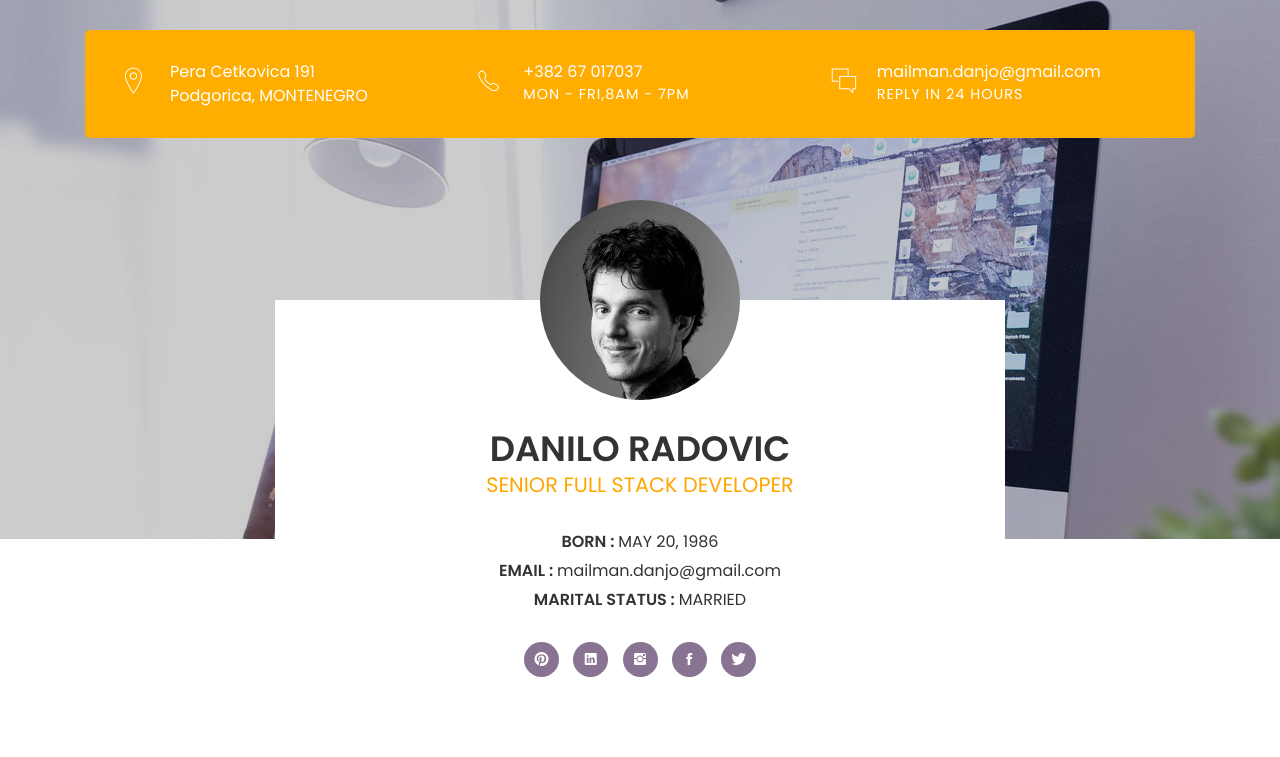
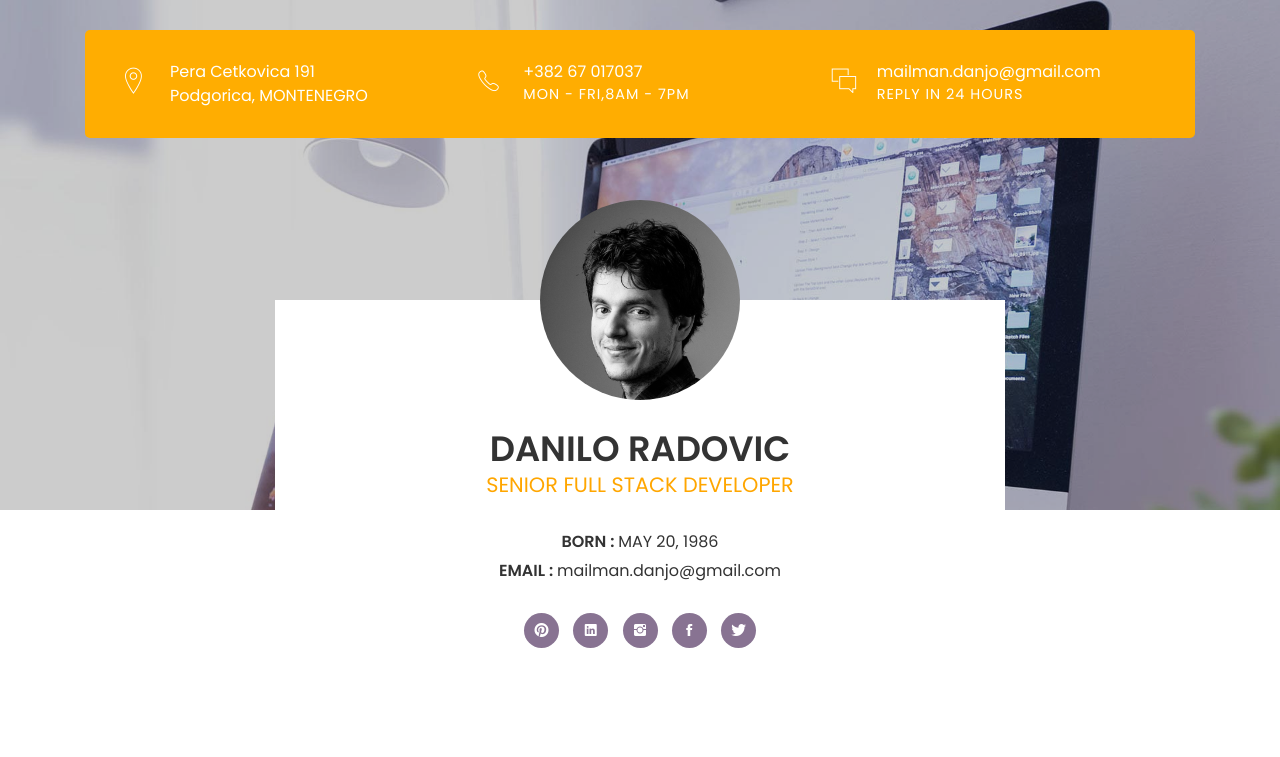
Before and after one commit to daniloradovic/daniloradovic.github.io, a plain HTML site: page index.html in a window 1280 px wide. Shown: the top 757 px of the page. Drawn offline with Linux system fonts and the light colour scheme; files whose address does not match are found by name.

Commit message:
create cname file

```diff
--- a/index.html
+++ b/index.html
@@ -78,7 +78,6 @@
 						<ul class="information margin-tb-30">
 							<li><b>BORN : </b>MAY 20, 1986</li>
 							<li><b>EMAIL : </b>mailman.danjo@gmail.com</li>
-							<li><b>MARITAL STATUS : </b>MARRIED</li>
 						</ul>
 						<ul class="social-icons">
 							<li><a href="https://www.pinterest.com/daniloradovic/"><i class="ion-social-pinterest"></i></a></li>
```
Also changed, not shown: 1 other file.
